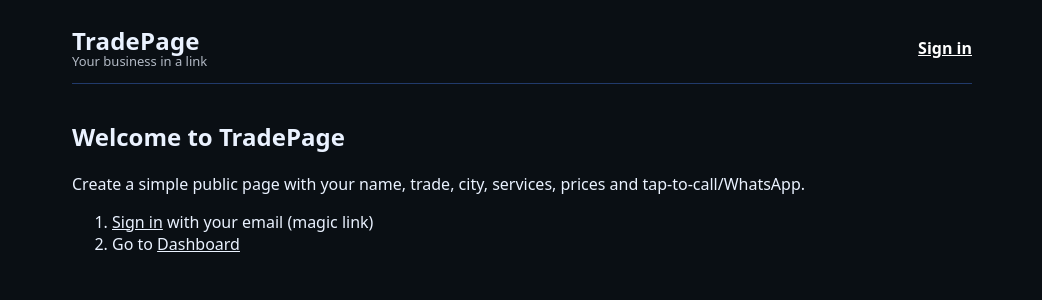
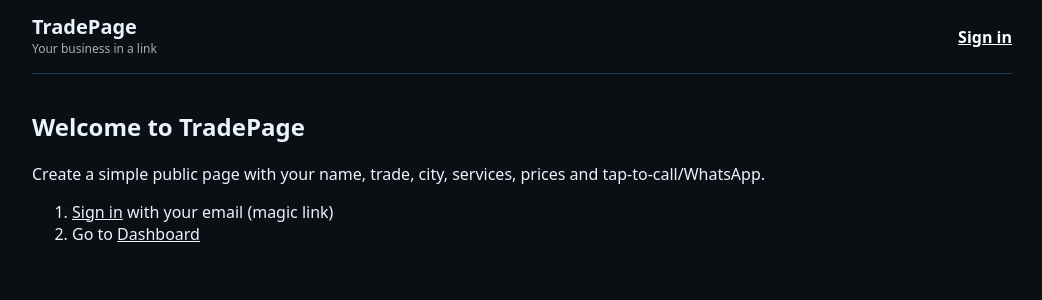
Before and after one commit to topbest0123-dot/tradepage-linkv1, a Next.js app: page / in a window 1280 px wide. Shown: the top 300 px of the page, without its empty margins (118-1160 px from the left). Built offline with nearby package versions, Linux system fonts and the light colour scheme; no server answers.

Commit message:
Update layout.jsx

```diff
--- a/app/layout.jsx
+++ b/app/layout.jsx
@@ -22,56 +22,26 @@ export const metadata = {
   },
 };
 
-// ----- Header styles -----
-const topBarStyle = {
-  padding: '12px 0 14px',
-  borderBottom: '1px solid #213a6b',
-  display: 'flex',
-  alignItems: 'center',
-  justifyContent: 'space-between',
-  gap: 12,
-};
-
-const brandWrap = {
-  display: 'flex',
-  flexDirection: 'column',
-  lineHeight: 1.05,
-  minWidth: 0,
-};
-
-const brandTitle = {
-  fontWeight: 800,
-  fontSize: 'clamp(18px, 4.8vw, 24px)', // bigger on mobile & desktop
-  letterSpacing: 0.2,
-};
-
-const brandTagline = {
-  fontSize: 'clamp(11px, 3.2vw, 13px)',  // smaller, tucked under title
-  opacity: 0.75,
-  marginTop: 2,
-};
-
 export default function RootLayout({ children }) {
   return (
     <html lang="en">
-      <body
-        style={{
-          fontFamily: 'system-ui,-apple-system,Segoe UI,Roboto,Arial',
-          margin: 0,
-          padding: 0,
-          background: '#0a0f14',
-          color: '#eaf2ff',
-        }}
-      >
-        <div style={{ maxWidth: 900, margin: '0 auto', padding: 16 }}>
-          <header style={topBarStyle}>
-            {/* LEFT: stacked brand */}
-            <div style={brandWrap}>
-              <div style={brandTitle}>TradePage</div>
-              <div style={brandTagline}>Your business in a link</div>
+      <body style={{ fontFamily:'system-ui,-apple-system,Segoe UI,Roboto,Arial', margin:0, padding:0 }}>
+        <div style={{ maxWidth: 980, margin: '0 auto', padding: '0 16px' }}>
+          {/* Header with stacked tagline to leave room for action links */}
+          <header
+            style={{
+              padding: '16px 0',
+              borderBottom: '1px solid var(--social-border)',
+              display: 'flex',
+              alignItems: 'center',
+              justifyContent: 'space-between',
+              gap: 12
+            }}
+          >
+            <div>
+              <div style={{ fontSize: 20, fontWeight: 800, lineHeight: '22px' }}>TradePage</div>
+              <div style={{ opacity: 0.7, fontSize: 12, marginTop: 2 }}>Your business in a link</div>
             </div>
-
-            {/* RIGHT: auth links (Dashboard / Sign out) */}
             <AuthLinks />
           </header>
 
```
